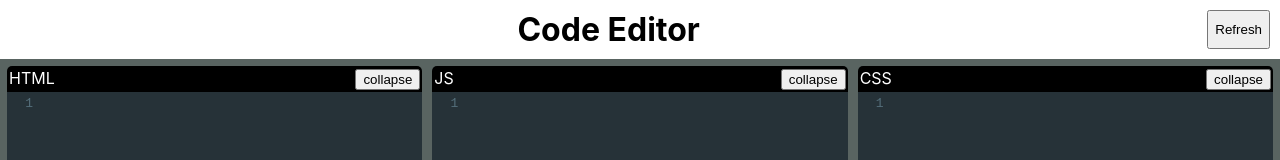
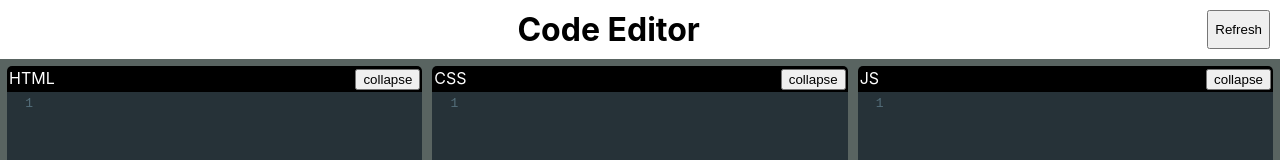
Before and after one commit to vishnu777aero/code-editor, a React (Create React App) app: page / in a window 1280 px wide. Shown: the top 160 px of the page. Built offline with nearby package versions, Linux system fonts and the light colour scheme.

Commit message:
swap js css positions

```diff
--- a/src/App.js
+++ b/src/App.js
@@ -65,16 +65,16 @@ function App() {
           value={htmlValue}
         />
         <Editor
+          mode="css"
+          name="CSS"
+          onBeforeChange={onChangeEditor}
+          value={cssValue}
+        />
+        <Editor
           mode="javascript"
           name="JS"
           onBeforeChange={onChangeEditor}
           value={jsValue}
-        />
-        <Editor
-          mode="css"
-          name="CSS"
-          onBeforeChange={onChangeEditor}
-          value={cssValue}
         />
       </div>
       <div className="bottom-pane">
```
